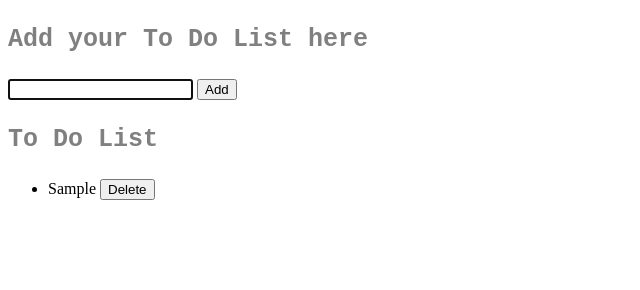
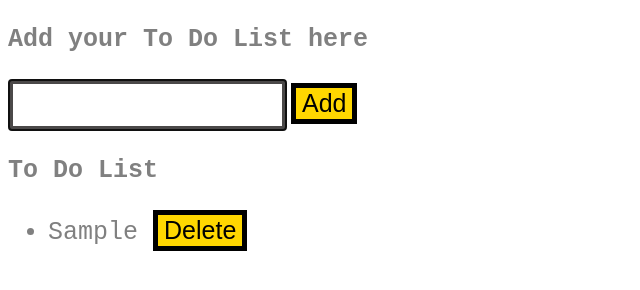
Before and after one commit to Sibayanarts/todolist, a plain HTML site: page index.html in a window 1280 px wide. Both pictures are taken after typing "Sample" into the empty fields and a click on the button "Add". Shown: the whole page, without its empty margins (0-640 px from the left). Drawn offline with Linux system fonts and the light colour scheme.

Commit message:
made the final changes

```diff
--- a/style.css
+++ b/style.css
@@ -1,5 +1,22 @@
-h3{
+h3,ul{
   font-family:monospace;
   font-size:25px;
   color:gray ;
 }
+input{
+ font-size:20px;
+  border:5px solid black;
+  height:40px;
+
+}
+input:focus{
+  font-size:20px;
+  color:#cc1919;
+  border:5px solid #4b4949;
+}
+button {
+  background-color:gold;
+  border:5px solid black;
+  font-size:25px;
+
+}
```
